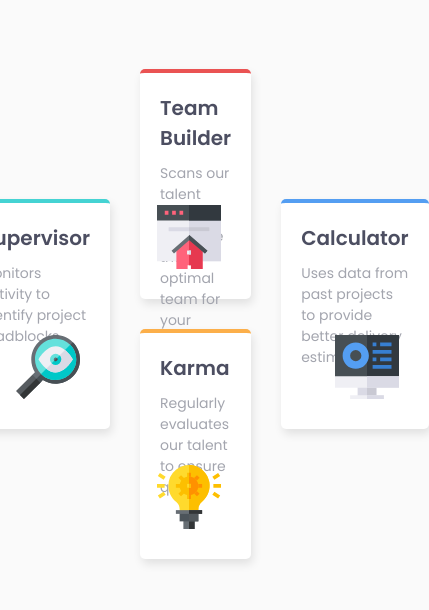
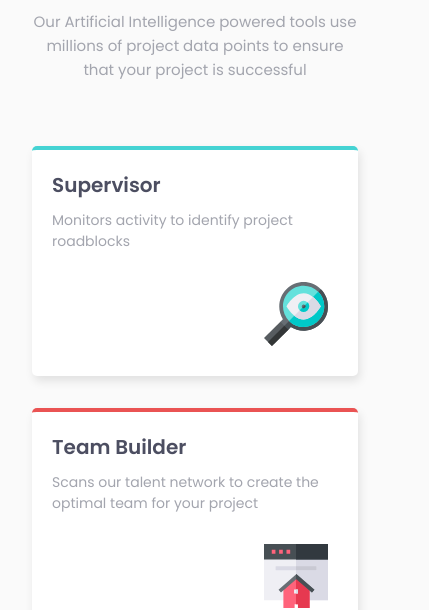
Before and after one commit to mohamedelkashef15/four-card-feature-section, a plain HTML site: page index.html in a window 390 px wide. Shown: the part 234-844 px from the top of the page, 429 px wide, since content can reach past the window. Drawn offline with Linux system fonts and the light colour scheme.

Commit message:
Add responsive

```diff
--- a/style.css
+++ b/style.css
@@ -25,6 +25,7 @@ body {
 .container {
   max-width: 1100px;
   margin: auto;
+  padding: 0 2rem;
 }
 
 #technology .technology-content {
@@ -108,3 +109,16 @@ body {
 #technology .row .col-3 {
   border-top: 4px solid var(--blue);
 }
+
+/* Responsive */
+@media (max-width: 700px) {
+
+  .container {
+    padding: 2rem;
+  }
+
+  #technology .row {
+    grid-template-columns: 1fr;
+    row-gap: 2rem;
+  }
+}
```
